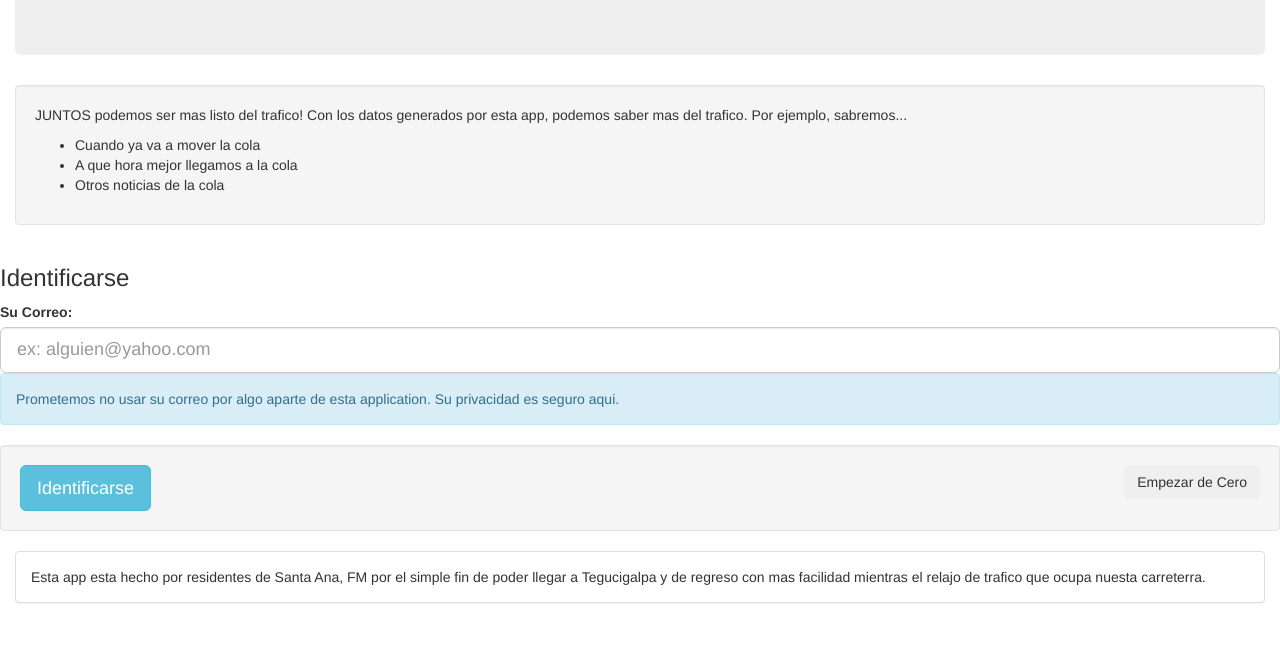
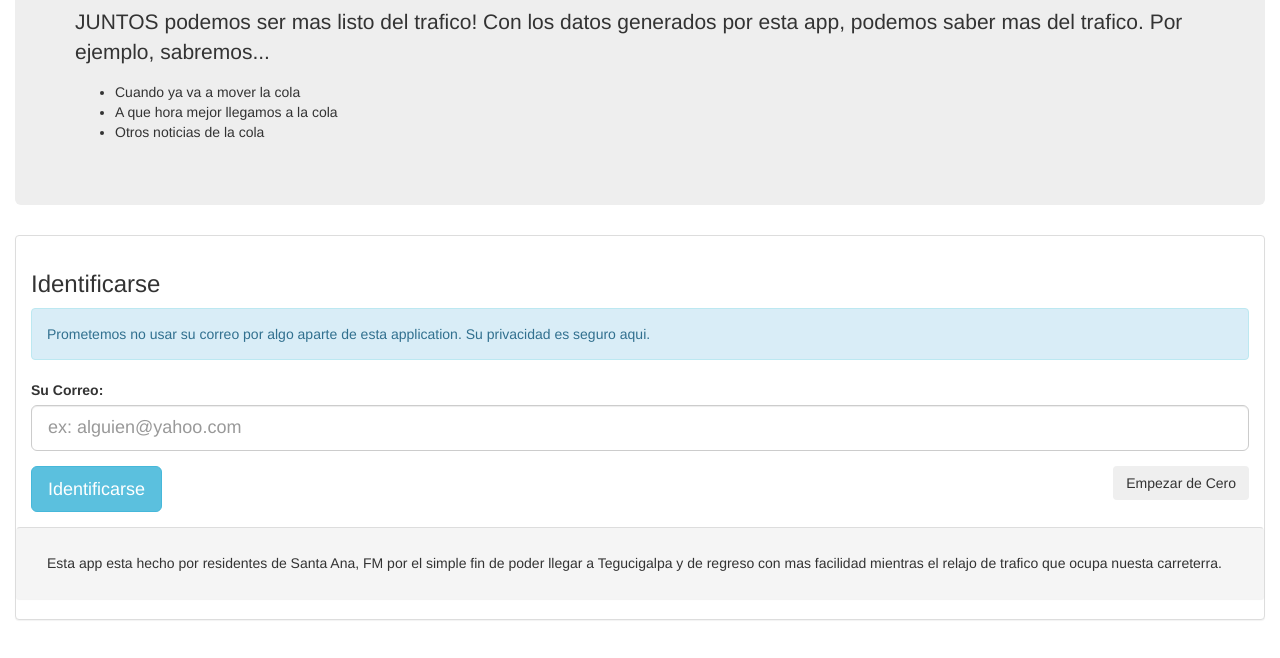
Before and after one commit to bsommardahl/traffic-wise, a website: page views/home.html in a window 1280 px wide. Both pictures are taken after a click on the button "Habilitar Localizacion". Shown: the part 140-798 px from the top of the page. Drawn offline with nearby package versions, Linux system fonts and the light colour scheme; some packages are replaced by stand-ins of ours.

Commit message:
Cleaning up html.

```diff
--- a/views/home.html
+++ b/views/home.html
@@ -13,8 +13,6 @@
     <div class="container-fluid">
         <div class="jumbotron">
             <h1>Traffi-Mago!</h1>
-        </div>
-        <div class="well">
             <p>JUNTOS podemos ser mas listo del trafico! Con los datos generados por esta app, podemos saber mas del trafico. Por ejemplo, sabremos...
                 <ul>
                     <li>Cuando ya va a mover la cola</li>
@@ -23,7 +21,7 @@
                 </ul>
             </p>
         </div>
-        <div class="row">
+        <div class="panel panel-default"><div class="panel-body">
             <div ng-if="status=='none'">
                 <h3>Habilitar Localization</h3>
                 Nececitamos su ubicacion para poder calcular calcular la espera juntos con los datos de los demas conductores. Favor, oprima el boton abajo para habilitar localizacion.
@@ -31,45 +29,38 @@
             </div>
             <div ng-if="status=='gpsApproved'">
                 <h3>Identificarse</h3>
+                <div class="alert alert-info">Prometemos no usar su correo por algo aparte de esta application. Su privacidad es seguro aqui.</div>
                 <form ng-submit="identifyUser()">
                     <div class="form-group">
                         <label for="emailInput">Su Correo:</label>
-                        <input id="emailInput" class="form-control input-lg" ng-model="form.email" type="email" placeholder="ex: alguien@yahoo.com" />
-                        <div class="alert alert-info">Prometemos no usar su correo por algo aparte de esta application. Su privacidad es seguro aqui.</div>
-                        <div class='well'>
+                        <input id="emailInput" class="form-control input-lg" required ng-model="form.email" type="email" placeholder="ex: alguien@yahoo.com" />
+
+                    </div>
                     <button class='btn pull-right' ng-click="resetStatus()">Empezar de Cero</button>
                     <input class='btn btn-lg btn-info' type="submit"/ value="Identificarse">
-                        </div>
-                    </div>
                 </form>
             </div>
             <div ng-if="status=='userIdentified'">
                 <h3>Diganos Cuando Haya Llegado a la Cola</h3>
                 <div class='alert alert-info'>Aqui tenemos planeado una lista de las hora aproximadas que va a pasar la cola por su lado. Favor, sigue usando el app y espera nueva funcionalidades.</div>
-                <div class='well'>
                 <button class='btn pull-right' ng-click="resetStatus()">Empezar de Cero</button>
                 <button class='btn btn-lg btn-warning' ng-click="arrivedAtTraffic()">Estoy Parado en la Cola</button>
-                </div>
             </div>
             <div ng-if="status=='waiting'">
                 <h3>Diganos Cuando Ya Mueva la Cola</h3>
                 <div class='alert alert-info'>Estamos trabajando en la calculacion de cuando ya va a mover la cola. Favor, sigue usando el app y espera nueva funcionalidades.</div>
-                <div class='well'>
                 <button class='btn pull-right' ng-click="resetStatus()">Empezar de Cero</button>
                 <button class='btn btn-lg btn-success' ng-click="trafficMoving()">La Cola ya Esta Moviendo</button>
-                </div>
             </div>
             <div ng-if="status=='moving'">
                 <h3>Nos Vemos</h3>
                 <div class="alert alert-success">Gracias! Estamos trabajando para mejorar esta app. Por favor, siga ustando la app y esperando nuevas funcionalidades.</div>
-                <div class='well'>
                 <button class='btn' ng-click="resetStatus()">Empezar de Cero</button>
             </div>
         </div>
-        </div>
-        <div class="panel panel-default">
+        <div class="panel panel-footer">
             <div class="panel-body">Esta app esta hecho por residentes de Santa Ana, FM por el simple fin de poder llegar a Tegucigalpa y de regreso con mas facilidad mientras el relajo de trafico que ocupa nuesta carreterra.</div>
-        </div>
+        </div></div>
     </div>
 </div>
 
```
Lines whose indentation alone changed are shown as unchanged.
